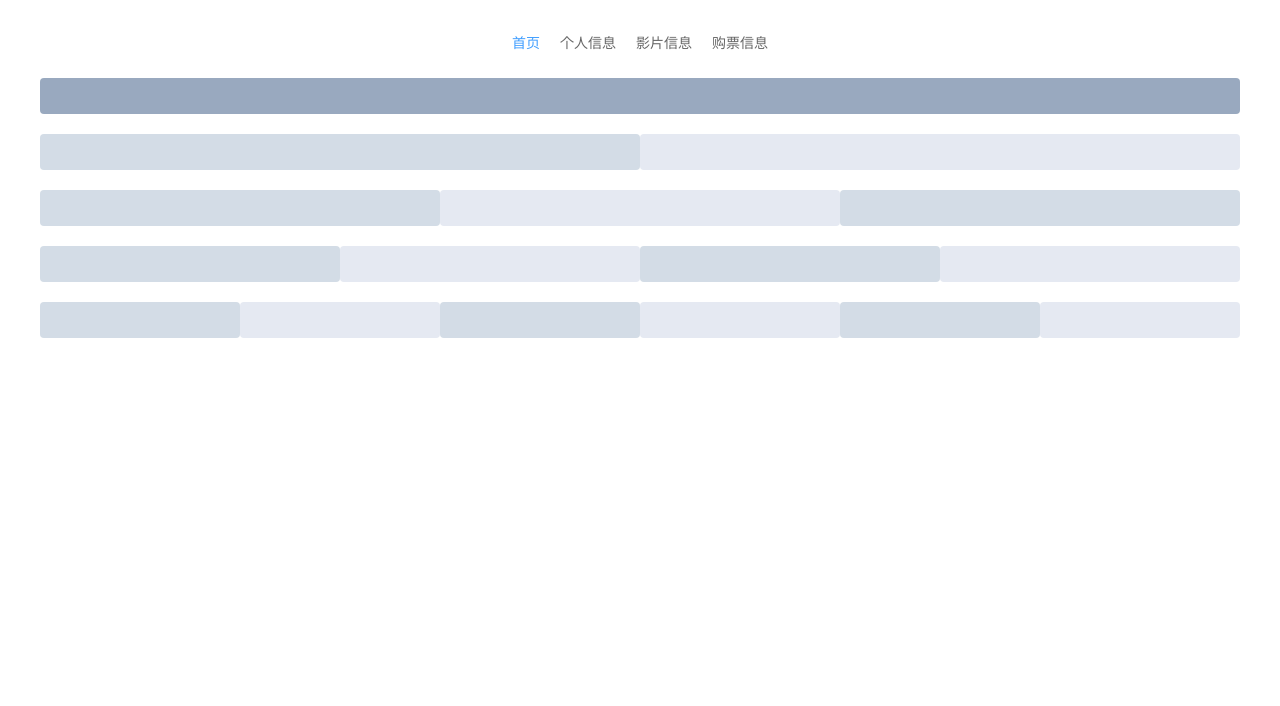
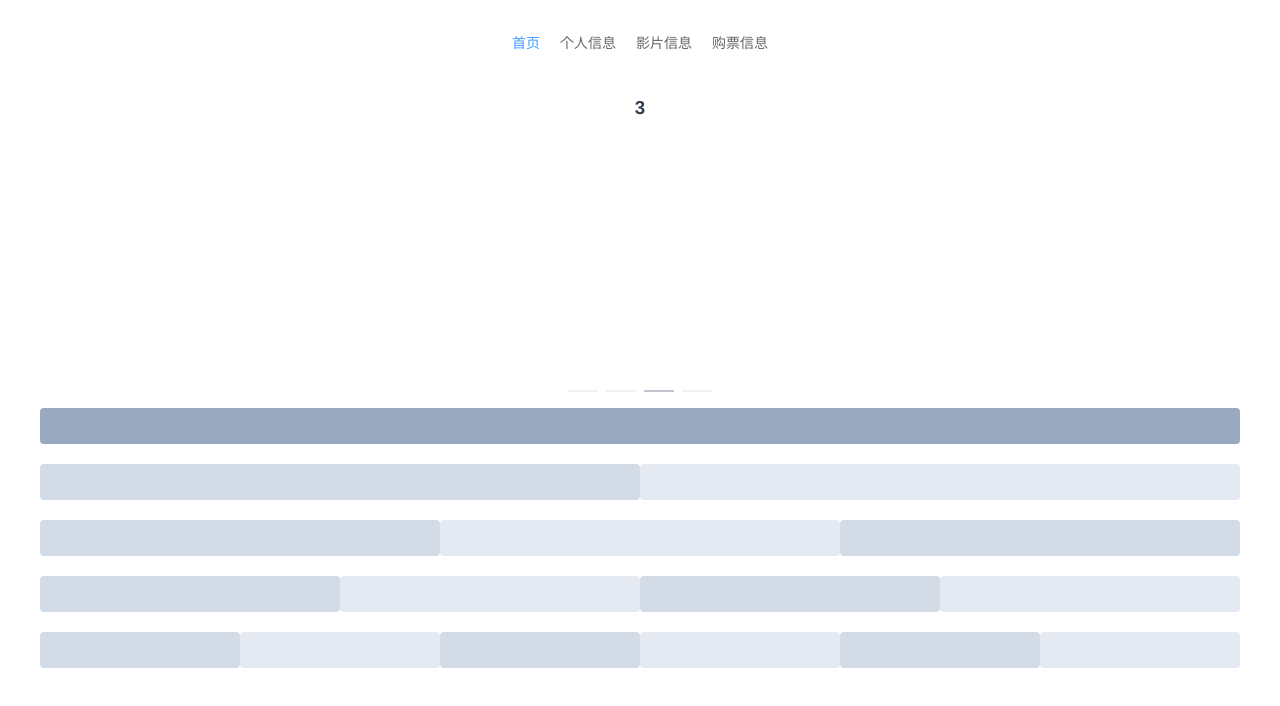
Before and after one commit to Drbin/vue-project, a Vue app: page / in a window 1280 px wide. Shown: the top 706 px of the page. Built offline with nearby package versions, Linux system fonts and the light colour scheme.

Commit message:
修改 about 页面

```diff
--- a/src/template/index/Index.vue
+++ b/src/template/index/Index.vue
@@ -1,5 +1,11 @@
 <template>
+
     <div>
+        <el-carousel indicator-position="outside">
+            <el-carousel-item v-for="item in 4" :key="item">
+                <h3>{{ item }}</h3>
+            </el-carousel-item>
+        </el-carousel>
         <el-row>
             <el-col :span="24"><div class="grid-content bg-purple-dark"></div></el-col>
         </el-row>
```
